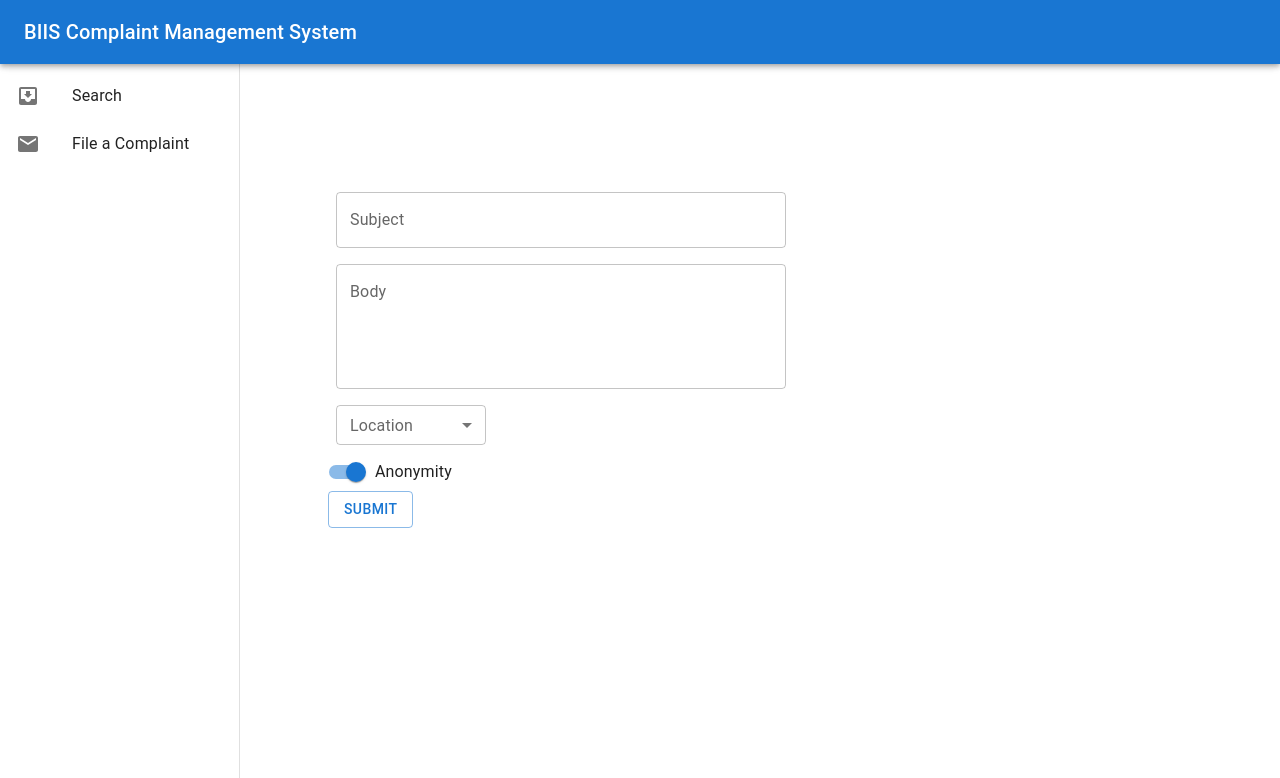
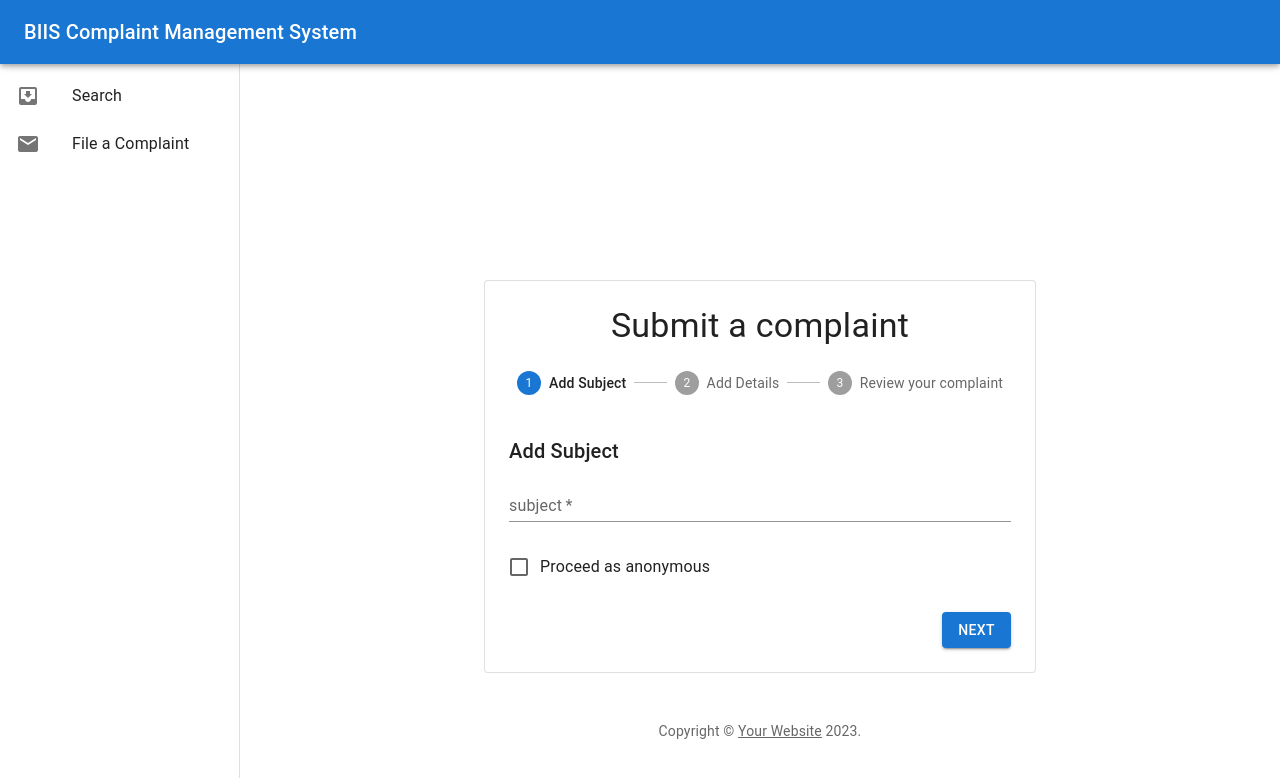
Before and after one commit to piratepartho/biis-3.2, a React (Create React App) app: page /student in a window 1280 px wide. Shown: the top 778 px of the page. Built offline with nearby package versions, Linux system fonts and the light colour scheme.

Commit message:
Beautified the complaint submission form

```diff
--- /dev/null
+++ b/src/components/StudentComplaint/ComplaintSubmissionForm.js
@@ -0,0 +1,122 @@
+import Box from '@mui/material/Box';
+import Button from '@mui/material/Button';
+import Container from '@mui/material/Container';
+import CssBaseline from '@mui/material/CssBaseline';
+import Link from '@mui/material/Link';
+import Paper from '@mui/material/Paper';
+import Step from '@mui/material/Step';
+import StepLabel from '@mui/material/StepLabel';
+import Stepper from '@mui/material/Stepper';
+import { createTheme, ThemeProvider } from '@mui/material/styles';
+import Typography from '@mui/material/Typography';
+import * as React from 'react';
+import ComplaintSubmissionSubform1 from './ComplaintSubmissionSubform1';
+import ComplaintSubmissionSubform2 from './ComplaintSubmissionSubform2';
+import Review from './ComplaintSubmissionSubform3';
+
+function Copyright() {
+  return (
+    <Typography variant="body2" color="text.secondary" align="center">
+      {'Copyright © '}
+      <Link color="inherit" href="https://mui.com/">
+        Your Website
+      </Link>{' '}
+      {new Date().getFullYear()}
+      {'.'}
+    </Typography>
+  );
+}
+
+const steps = ['Add Subject', 'Add Details', 'Review your complaint'];
+
+function getStepContent(step) {
+  switch (step) {
+    case 0:
+      return <ComplaintSubmissionSubform1 />;
+    case 1:
+      return <ComplaintSubmissionSubform2 />;
+    case 2:
+      return <Review />;
+    default:
+      throw new Error('Unknown step');
+  }
+}
+
+const theme = createTheme();
+
+export default function ComplaintSubmissionForm() {
+  const [activeStep, setActiveStep] = React.useState(0);
+
+  const handleNext = () => {
+    setActiveStep(activeStep + 1);
+  };
+
+  const handleBack = () => {
+    setActiveStep(activeStep - 1);
+  };
+
+  return (
+    <ThemeProvider theme={theme}>
+      <CssBaseline />
+      {/* <AppBar
+        position="absolute"
+        color="default"
+        elevation={0}
+        sx={{
+          position: 'relative',
+          borderBottom: (t) => `1px solid ${t.palette.divider}`,
+        }}
+      >
+        <Toolbar>
+          <Typography variant="h6" color="inherit" noWrap>
+            Company name
+          </Typography>
+        </Toolbar>
+      </AppBar> */}
+      <Container component="main" maxWidth="sm" sx={{ mb: 4 }}>
+        <Paper variant="outlined" sx={{ my: { xs: 3, md: 6 }, p: { xs: 2, md: 3 } }}>
+          <Typography component="h1" variant="h4" align="center">
+            Submit a complaint
+          </Typography>
+          <Stepper activeStep={activeStep} sx={{ pt: 3, pb: 5 }}>
+            {steps.map((label) => (
+              <Step key={label}>
+                <StepLabel>{label}</StepLabel>
+              </Step>
+            ))}
+          </Stepper>
+          {activeStep === steps.length ? (
+            <React.Fragment>
+              <Typography variant="h5" gutterBottom>
+                Your complaint has been submitted successfully
+              </Typography>
+              <Typography variant="subtitle1">
+                Thank you for your concern. We are Looking into it. Your ticket number is #2001539.
+              </Typography>
+            </React.Fragment>
+          ) : (
+            <React.Fragment>
+              {getStepContent(activeStep)}
+              <Box sx={{ display: 'flex', justifyContent: 'flex-end' }}>
+                {activeStep !== 0 && (
+                  <Button onClick={handleBack} sx={{ mt: 3, ml: 1 }}>
+                    Back
+                  </Button>
+                )}
+
+                <Button
+                  variant="contained"
+                  onClick={handleNext}
+                  sx={{ mt: 3, ml: 1 }}
+                >
+                  {activeStep === steps.length - 1 ? 'Confirm' : 'Next'}
+                </Button>
+              </Box>
+            </React.Fragment>
+          )}
+        </Paper>
+        <Copyright />
+      </Container>
+    </ThemeProvider>
+  );
+}
--- /dev/null
+++ b/src/components/StudentComplaint/ComplaintSubmissionSubform1.js
@@ -0,0 +1,39 @@
+import Checkbox from '@mui/material/Checkbox';
+import FormControlLabel from '@mui/material/FormControlLabel';
+import Grid from '@mui/material/Grid';
+import TextField from '@mui/material/TextField';
+import Typography from '@mui/material/Typography';
+import * as React from 'react';
+
+export default function ComplaintSubmissionSubform1() {
+  return (
+    <React.Fragment>
+      <Typography variant="h6" gutterBottom>
+        Add Subject
+      </Typography>
+      <Grid container spacing={3}>
+        <Grid item xs={12}>
+          <TextField
+            required
+            id="subject"
+            name="subject"
+            label="subject"
+            fullWidth
+            // autoComplete="shipping address-line1"
+            variant="standard"
+          />
+        </Grid>
+
+
+
+
+        <Grid item xs={12}>
+          <FormControlLabel
+            control={<Checkbox color="secondary" name="saveAddress" value="yes" />}
+            label="Proceed as anonymous"
+          />
+        </Grid>
+      </Grid>
+    </React.Fragment>
+  );
+}
--- /dev/null
+++ b/src/components/StudentComplaint/ComplaintSubmissionSubform2.js
@@ -0,0 +1,62 @@
+// import { TextareaAutosize } from '@mui/material';
+import FormControl from '@mui/material/FormControl';
+import Grid from '@mui/material/Grid';
+import InputLabel from '@mui/material/InputLabel';
+import MenuItem from '@mui/material/MenuItem';
+import Select from '@mui/material/Select';
+import TextField from '@mui/material/TextField';
+import Typography from '@mui/material/Typography';
+import * as React from 'react';
+
+
+
+export default function ComplaintSubmissionSubform2() {
+  const [age, setAge] = React.useState('');
+
+  const handleChange = (event) => {
+    setAge(event.target.value);
+  };
+  return (
+    <React.Fragment>
+      <Typography variant="h6" gutterBottom>
+        Tell us about your complaint in details
+      </Typography>
+      <Grid container spacing={3}>
+        <Grid item xs={12}>
+          <TextField
+            required
+            id="body"
+            label="Details of your complaint"
+            fullWidth
+            autoComplete="Details of your complaint"
+            variant="standard"
+            multiline
+            rows={4}
+          />
+        </Grid>
+        <Grid>
+
+        <FormControl variant="standard" sx={{ m: 3, minWidth: 120 }}>
+        <InputLabel id="demo-simple-select-standard-label">Age</InputLabel>
+        <Select
+          labelId="demo-simple-select-standard-label"
+          id="demo-simple-select-standard"
+          value={age}
+          onChange={handleChange}
+          label="Location"
+        >
+          <MenuItem value="">
+            <em>None</em>
+          </MenuItem>
+          <MenuItem value={10}>Ten</MenuItem>
+          <MenuItem value={20}>Twenty</MenuItem>
+          <MenuItem value={30}>Thirty</MenuItem>
+        </Select>
+        </FormControl>
+
+        </Grid>
+
+      </Grid>
+    </React.Fragment>
+  );
+}
--- /dev/null
+++ b/src/components/StudentComplaint/ComplaintSubmissionSubform3.js
@@ -0,0 +1,54 @@
+import Typography from '@mui/material/Typography';
+import * as React from 'react';
+
+const products = [
+  {
+    name: 'Product 1',
+    desc: 'A nice thing',
+    price: '$9.99',
+  },
+  {
+    name: 'Product 2',
+    desc: 'Another thing',
+    price: '$3.45',
+  },
+  {
+    name: 'Product 3',
+    desc: 'Something else',
+    price: '$6.51',
+  },
+  {
+    name: 'Product 4',
+    desc: 'Best thing of all',
+    price: '$14.11',
+  },
+  { name: 'Shipping', desc: '', price: 'Free' },
+];
+
+const addresses = ['1 MUI Drive', 'Reactville', 'Anytown', '99999', 'USA'];
+const payments = [
+  { name: 'Card type', detail: 'Visa' },
+  { name: 'Card holder', detail: 'Mr John Smith' },
+  { name: 'Card number', detail: 'xxxx-xxxx-xxxx-1234' },
+  { name: 'Expiry date', detail: '04/2024' },
+];
+
+export default function Review() {
+  return (
+    <React.Fragment>
+      <Typography variant="h6" gutterBottom>
+        Subject
+      </Typography>
+      <Typography variant="body1" gutterBottom>kisu ekta subject</Typography>
+      <Typography variant="h6" gutterBottom>
+        Details
+      </Typography>
+      <Typography variant="body1" gutterBottom>sakib bhai amare rag dise ;-;</Typography>
+      <Typography variant="h6" gutterBottom>
+        Location
+      </Typography>
+      <Typography variant="body1" gutterBottom>Sher e Bangla Hall</Typography>
+
+    </React.Fragment>
+  );
+}
--- a/src/components/StudentComplaint/StudentComplaintHomePage.js
+++ b/src/components/StudentComplaint/StudentComplaintHomePage.js
@@ -12,7 +12,7 @@ import ListItemText from '@mui/material/ListItemText';
 import Toolbar from '@mui/material/Toolbar';
 import Typography from '@mui/material/Typography';
 import * as React from 'react';
-import ComplaintSubmissionForm from './ComplaintSubmission';
+import ComplaintSubmissionForm from './ComplaintSubmissionForm';
 
 const drawerWidth = 240;
 
```
